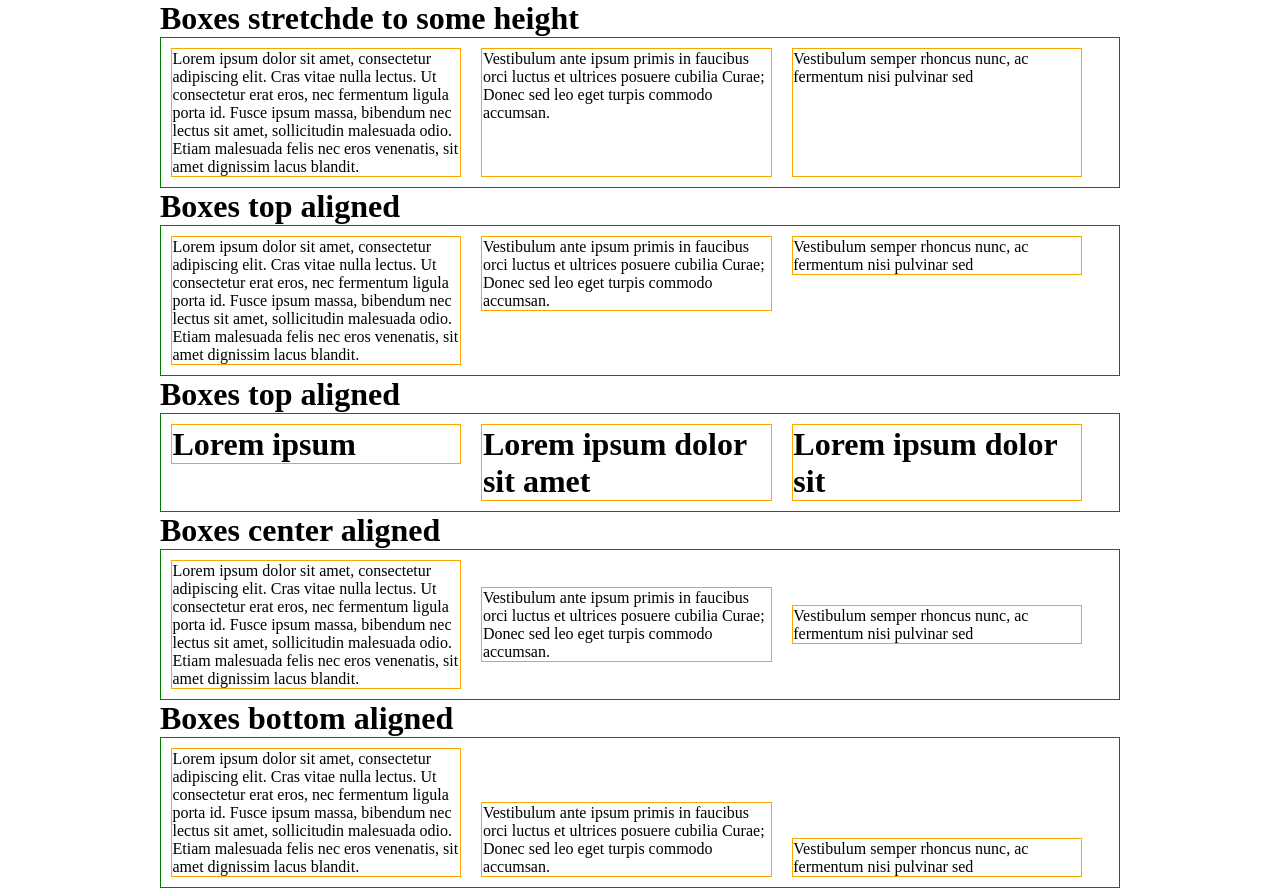
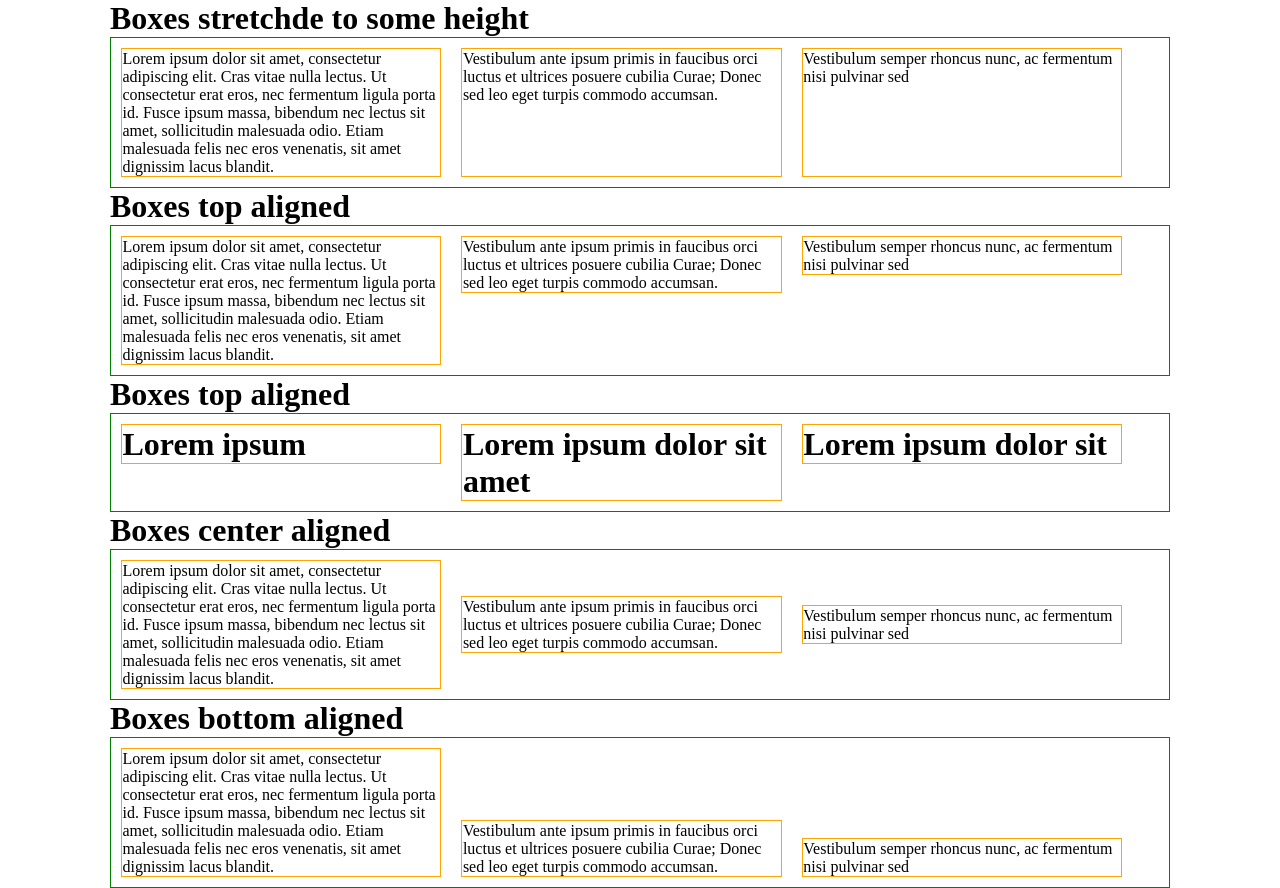
Before and after one commit to heguohui2018/web-Demo, a PHP site: page / in a window 1280 px wide. Run offline with PHP 8.4, Linux system fonts and the light colour scheme.

Commit message:
对文件进行一些修改

```diff
--- a/flex-demo/flex-demo2/style.css
+++ b/flex-demo/flex-demo2/style.css
@@ -4,7 +4,7 @@
 }
 
 .container {
-	width: 960px;
+	width: 1060px;
 	margin: 0 auto;
 }
 
```
